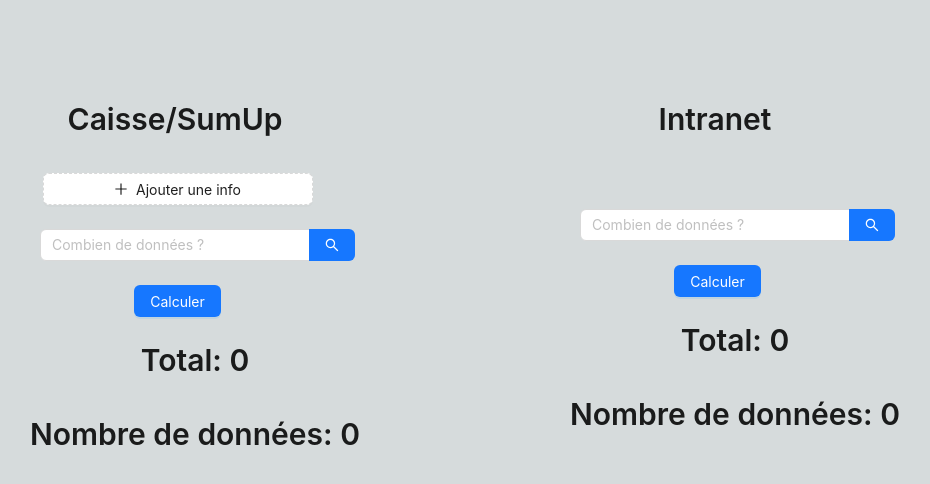
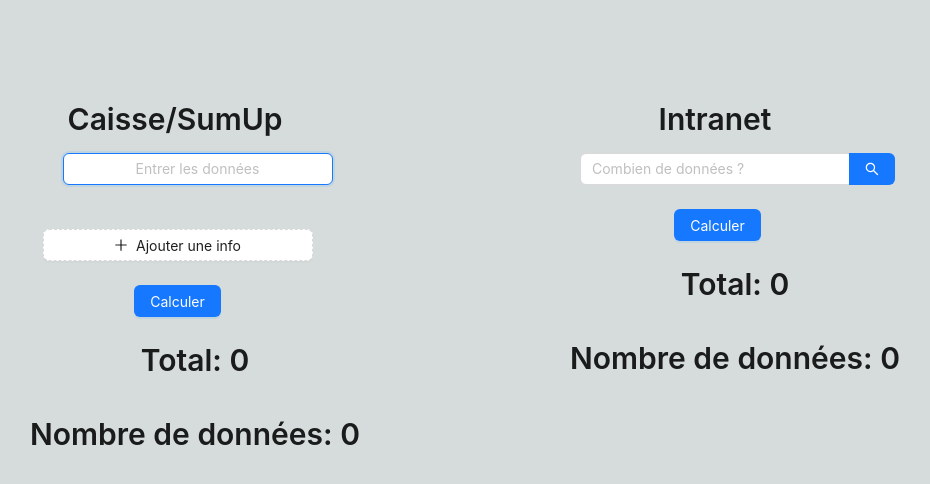
Before and after one commit to DylanGil/caisseIntranetCompare, a Next.js app: page / in a window 1280 px wide. Shown: the top 484 px of the page, without its empty margins (195-1125 px from the left). Built offline with nearby package versions, Linux system fonts and the light colour scheme.

Commit message:
remove errors and Combien de donnee from CaisseSumUp

```diff
--- a/next.config.js
+++ b/next.config.js
@@ -1,6 +1,6 @@
 /** @type {import('next').NextConfig} */
 const nextConfig = {
-  reactStrictMode: true,
-}
+  reactStrictMode: false,
+};
 
-module.exports = nextConfig
+module.exports = nextConfig;
--- a/src/pages/index.jsx
+++ b/src/pages/index.jsx
@@ -1,4 +1,4 @@
-import { useState, useRef } from "react";
+import { useState, useRef, useEffect } from "react";
 import { MinusCircleOutlined, PlusOutlined } from "@ant-design/icons";
 import {
   Button,
@@ -43,6 +43,10 @@
     }
   };
 
+  useEffect(() => {
+    document.getElementsByClassName("ant-btn-dashed")[0].click();
+  }, []);
+
   return (
     <div style={{ padding: 100 }}>
       <Row>
@@ -61,18 +65,7 @@
               maxWidth: 600,
             }}
           >
-            <Form.List
-              name="names"
-              rules={[
-                {
-                  validator: async (_, names) => {
-                    if (!names || names.length < 2) {
-                      return Promise.reject(new Error("Au moins 2 infos"));
-                    }
-                  },
-                },
-              ]}
-            >
+            <Form.List name="names">
               {(fields, { add, remove }, { errors }) => (
                 <>
                   {fields.map((field, index) => (
@@ -84,13 +77,6 @@
                       <Form.Item
                         {...field}
                         validateTrigger={["onChange", "onBlur"]}
-                        rules={[
-                          {
-                            required: true,
-                            message:
-                              "S'il vous plaît entrer une info ou supprimer ce champ.",
-                          },
-                        ]}
                         noStyle
                       >
                         <InputNumber
@@ -133,20 +119,6 @@
                       Ajouter une info
                     </Button>
                     <Form.ErrorList errors={errors} />
-                  </Form.Item>
-                  <Form.Item>
-                    <Search
-                      placeholder="Combien de données ?"
-                      onSearch={(nb) => {
-                        for (let i = 0; i < nb; i++) {
-                          add();
-                        }
-                      }}
-                      enterButton
-                      style={{
-                        width: "70%",
-                      }}
-                    />
                   </Form.Item>
                 </>
               )}
@@ -247,23 +219,6 @@
                     </Form.Item>
                   ))}
                   <Form.Item>
-                    {/* <Button
-                      type="dashed"
-                      onClick={() => {
-                        add();
-                      }}
-                      style={{
-                        width: "60%",
-                        marginTop: "20px",
-                        marginRight: "40px",
-                      }}
-                      icon={<PlusOutlined />}
-                    >
-                      Ajouter une info
-                    </Button> */}
-                    <Form.ErrorList errors={errors} />
-                  </Form.Item>
-                  <Form.Item>
                     <Search
                       placeholder="Combien de données ?"
                       onSearch={(nb) => {
```
